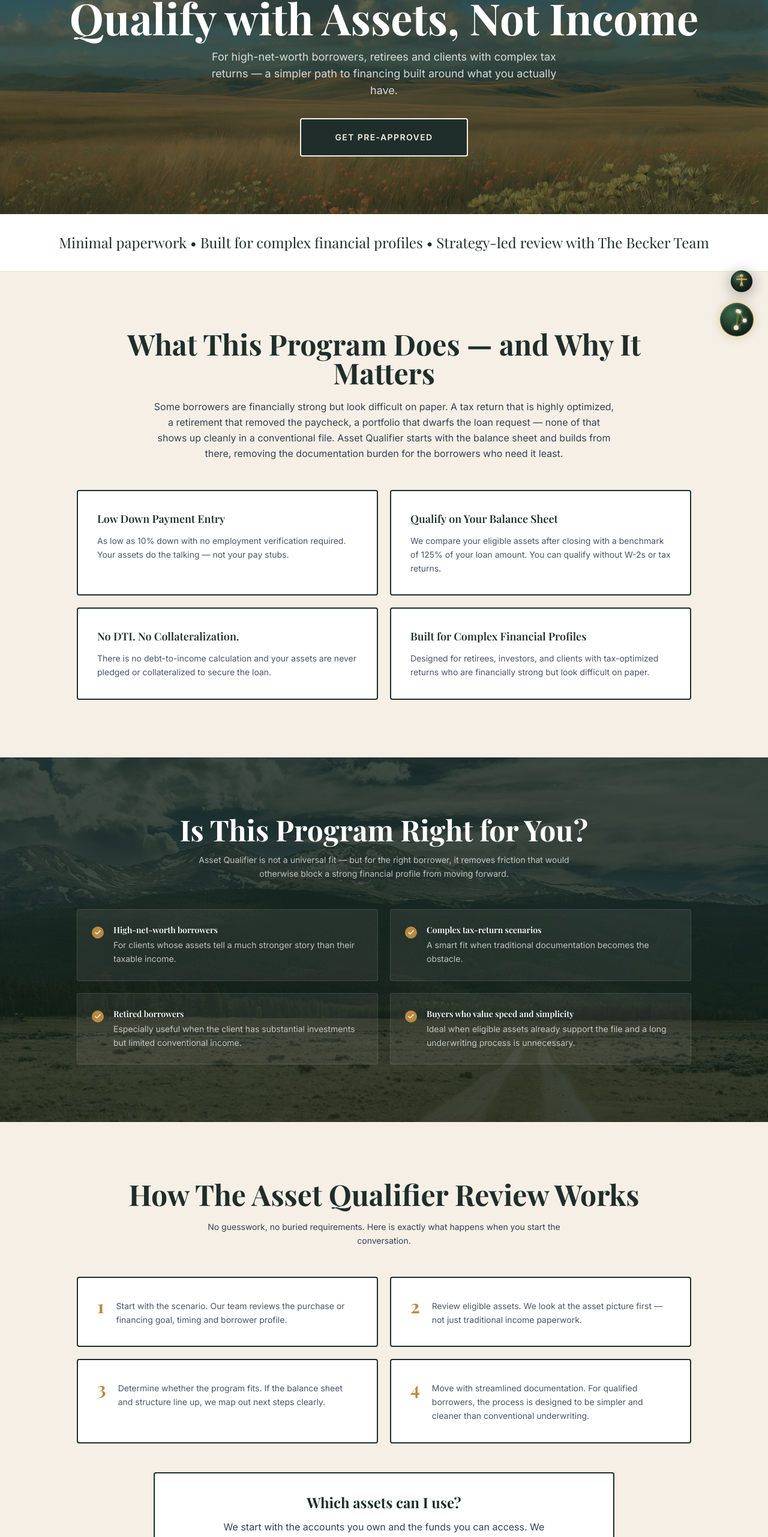
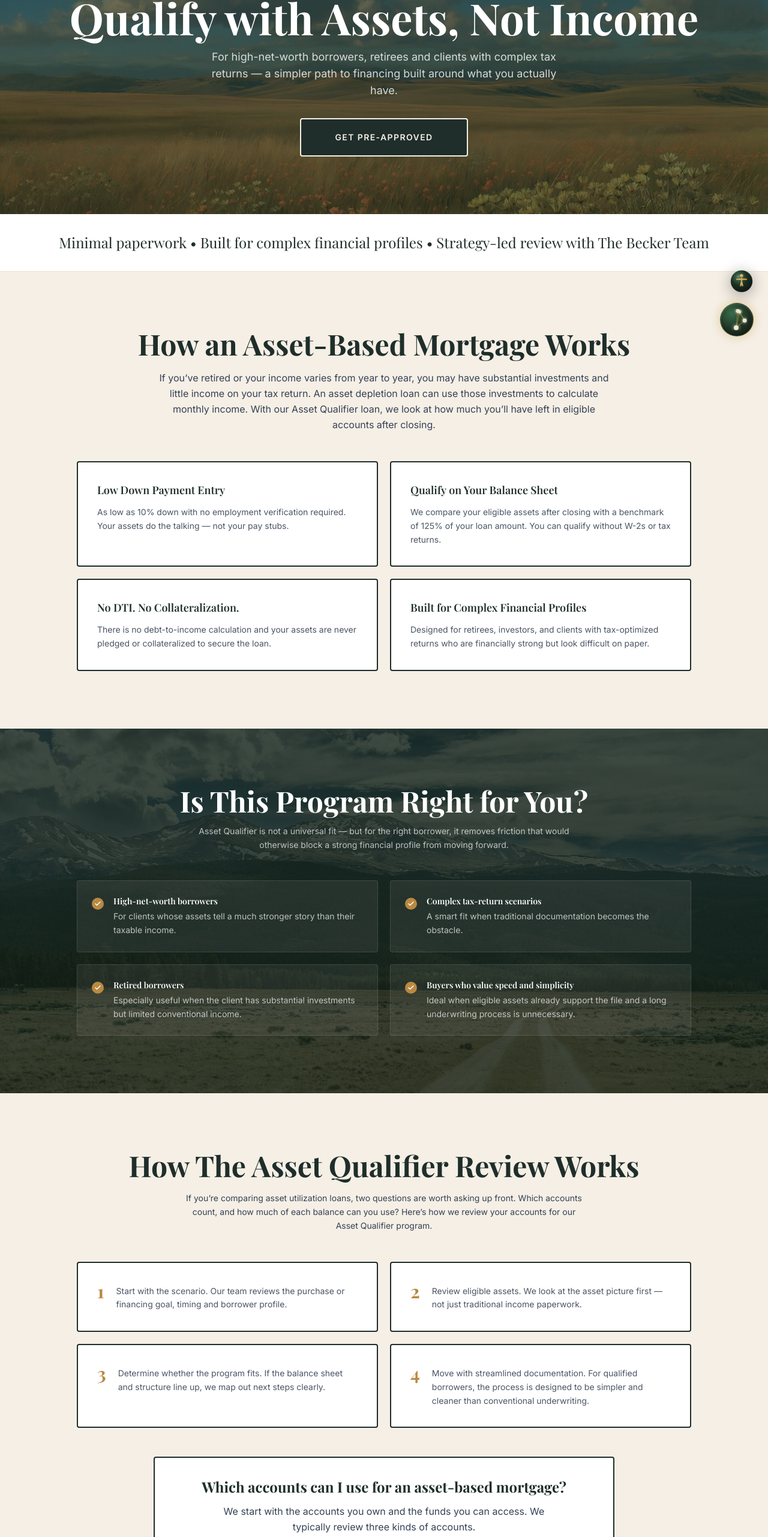
Before and after one commit to AppStudioPros/becker-team, a Next.js app: page /loan-programs/asset-qualifier-loans in a window 1280 px wide. Shown: the part 215-2778 px from the top of the page at 60% size. Built offline with nearby package versions, Linux system fonts and the light colour scheme.

Commit message:
Explain asset-based, asset depletion and asset utilization terms across the Asset Qualifier page

```diff
--- a/app/loan-programs/asset-qualifier-loans/page.tsx
+++ b/app/loan-programs/asset-qualifier-loans/page.tsx
@@ -5,9 +5,9 @@ import { Check, ChevronLeft, ChevronRight } from 'lucide-react'
 import FaqAccordion from '@/components/FaqAccordion'
 
 export const metadata: Metadata = {
-  title: 'Asset Qualifier Loans | The Becker Team',
+  title: 'Colorado Asset Qualifier Loans',
   description:
-    'Qualify for a mortgage using your assets instead of traditional income documentation. Ideal for retirees, investors, and high-net-worth borrowers. Jamie Becker, NMLS #794730.',
+    'Explore asset-based mortgages in Colorado with Jamie Becker. See which accounts we review and how our Asset Qualifier loan differs from an asset depletion loan.',
   alternates: { canonical: '/loan-programs/asset-qualifier-loans' },
 }
 
@@ -76,8 +76,8 @@ const faqs = [
     a: 'Before you make an offer, we can review your credit and tell you the minimum score for the loan you are considering. Meeting the asset benchmark is one part of qualifying.',
   },
   {
-    q: 'Do you turn my account balance into monthly income?',
-    a: 'For this Asset Qualifier program, we compare your eligible assets after closing with the amount you want to borrow. You do not need to turn those assets into a monthly income figure.',
+    q: 'Is an Asset Qualifier loan the same as an asset depletion loan?',
+    a: 'An asset depletion loan uses eligible assets to calculate monthly qualifying income. Some lenders call that approach asset utilization. For our Asset Qualifier loan, we compare the eligible balance left after closing with the amount you want to borrow. Our benchmark is 125% of the loan amount.',
   },
   {
     q: 'How many months of statements are required?',
@@ -199,10 +199,10 @@ export default function AssetQualifierPage() {
             className="text-3xl md:text-5xl font-bold mb-5 text-center"
             style={{ fontFamily: '"Playfair Display", Georgia, serif', color: '#1F2E2A' }}
           >
-            What This Program Does — and Why It Matters
+            How an Asset-Based Mortgage Works
           </h2>
           <p className="text-gray-700 leading-relaxed mb-12 max-w-3xl text-center mx-auto">
-            Some borrowers are financially strong but look difficult on paper. A tax return that is highly optimized, a retirement that removed the paycheck, a portfolio that dwarfs the loan request — none of that shows up cleanly in a conventional file. Asset Qualifier starts with the balance sheet and builds from there, removing the documentation burden for the borrowers who need it least.
+            If you’ve retired or your income varies from year to year, you may have substantial investments and little income on your tax return. An asset depletion loan can use those investments to calculate monthly income. With our Asset Qualifier loan, we look at how much you’ll have left in eligible accounts after closing.
           </p>
           <div className="grid grid-cols-1 md:grid-cols-2 gap-5">
             {highlights.map((h, i) => (
@@ -282,7 +282,7 @@ export default function AssetQualifierPage() {
             How The Asset Qualifier Review Works
           </h2>
           <p className="text-gray-700 text-sm leading-relaxed mb-12 max-w-2xl text-center mx-auto">
-            No guesswork, no buried requirements. Here is exactly what happens when you start the conversation.
+            If you’re comparing asset utilization loans, two questions are worth asking up front. Which accounts count, and how much of each balance can you use? Here’s how we review your accounts for our Asset Qualifier program.
           </p>
           <div className="grid grid-cols-1 md:grid-cols-2 gap-5">
             {steps.map((s, i) => (
@@ -306,7 +306,7 @@ export default function AssetQualifierPage() {
 
           <div id="eligible-assets" className="mx-auto mt-12 max-w-3xl scroll-mt-28 rounded bg-white p-6 text-center md:p-8" style={{ border: '2px solid #1F2E2A' }}>
             <h3 className="mb-3 text-2xl font-bold" style={{ fontFamily: '"Playfair Display", Georgia, serif', color: '#1F2E2A' }}>
-              Which assets can I use?
+              Which accounts can I use for an asset-based mortgage?
             </h3>
             <p className="mx-auto mb-5 max-w-xl leading-relaxed text-gray-700">
               We start with the accounts you own and the funds you can access. We typically review three kinds of accounts.
```
